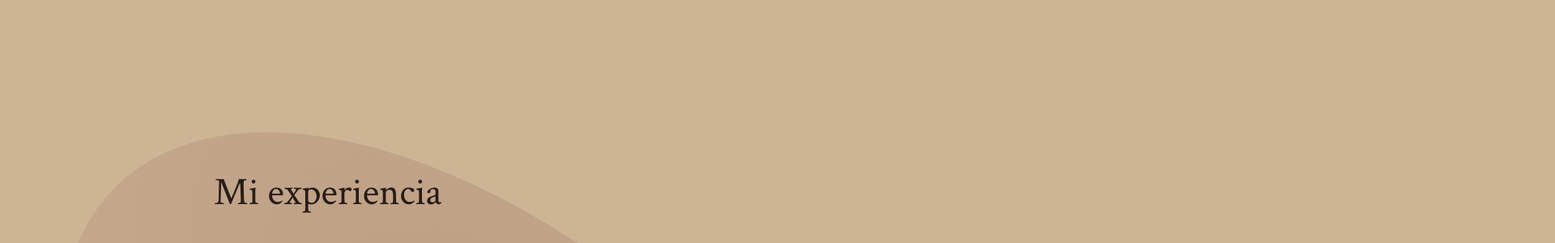
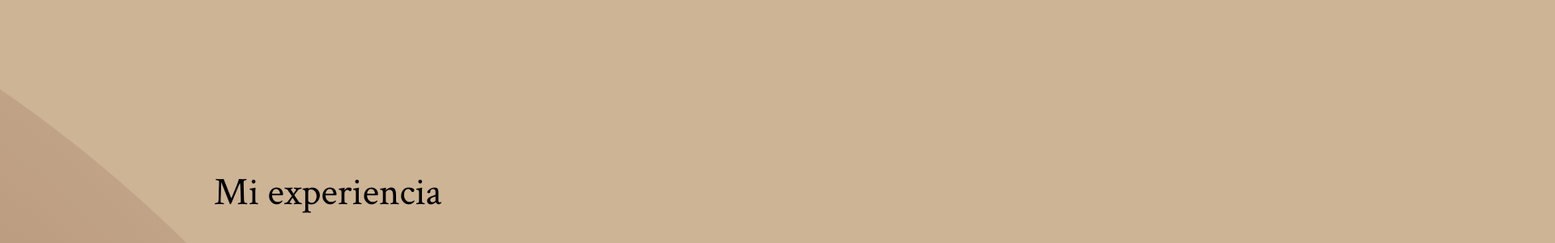
Before and after one commit to andredomin/andresdomin, a Next.js app: page / in a window 1280 px wide. Shown: the part 2710-3010 px from the top of the page at 81% size, 1920 px wide, since content can reach past the window. Built offline with nearby package versions, Linux system fonts and the light colour scheme; a web font is replaced by a local one.

Commit message:
third commit

```diff
--- a/src/app/globals.css
+++ b/src/app/globals.css
@@ -108,11 +108,11 @@ button{
 .ellipse{
   position: relative;
   top: -25vh;
-  left: -5vw;
+  left: -10vw;
   opacity: 12%;
   align-items:center;
-  height: 75%;
-  width: 250%;
+  height: 55%;
+  width: 110%;
   border-radius: 100%;
   justify-content:center;
   position: absolute;
@@ -125,12 +125,13 @@ button{
 }
 
 .ellipse2{
+  overflow-x: hidden;
   position: absolute;
-  top: 60vh;
-  left: -5vw;
+  top: 150vh;
+  left: -50vw;
   opacity: 25%;
   align-items:center;
-  height: 95%;
+  height: 65%;
   width: 110%;
   transform: rotateZ(45deg);
   border-radius: 100%;
@@ -141,7 +142,7 @@ button{
 
 
 
-  animation: sweep2 6s linear infinite alternate;
+  animation: sweep2 12s linear infinite alternate;
 }
 
 .experience{
@@ -471,8 +472,8 @@ button{
 
 @media (min-width: 1024px) {
   html{
-  overflow-x: hidden;
-}
+    overflow-x: hidden;
+  }
   body{
     overflow-x: hidden;
 
```
